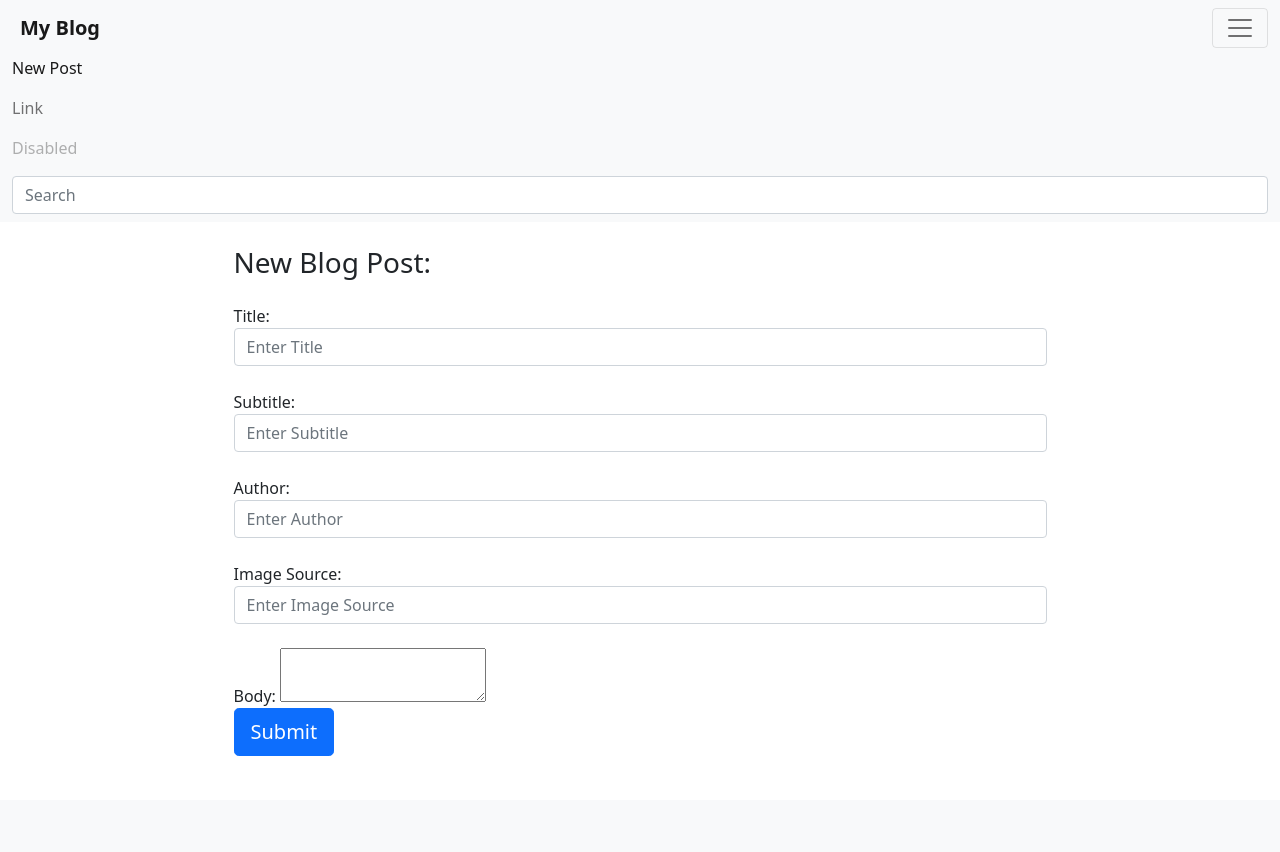
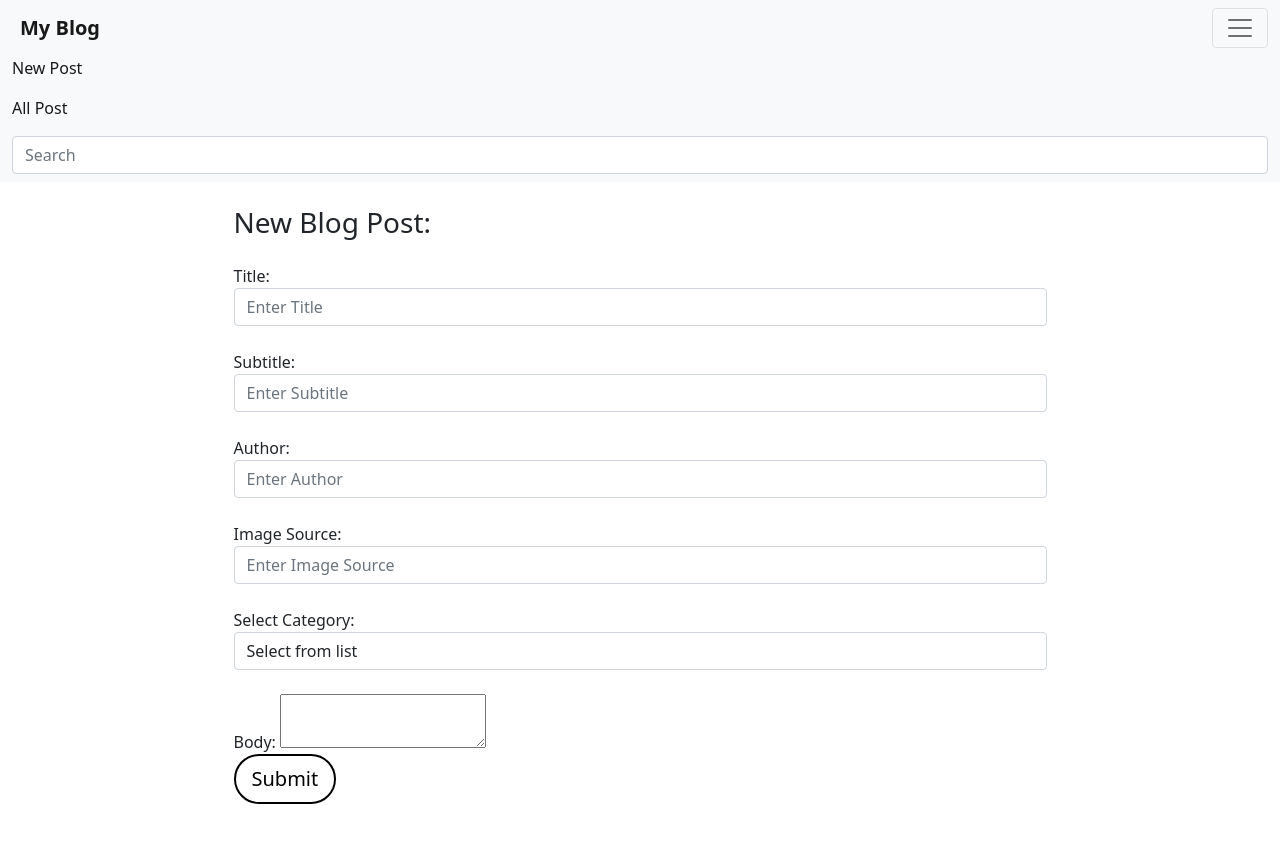
Before and after one commit to emrah-i/Python-Projects, a Flask app: template web/blog/templates/new.html in a window 1280 px wide, after a click that opens the changed part. Before the commit the page ends 756 px from the top, so only its background shows below. Run offline with Flask 3, Linux system fonts and the light colour scheme; the template is opened without the code that fills it, so the values that code supplies are empty; some libraries are stand-ins or nearby versions.

Commit message:
Created all posts page and homepage sidebar

```diff
--- a/web/blog/static/styles.css
+++ b/web/blog/static/styles.css
@@ -1,3 +1,16 @@
+.btn {
+    background-color: white;
+    color: black;
+    border: 2px solid black;
+    border-radius: 50px;
+}
+
+.btn:hover {
+    background-color: gray;
+    color: white;
+    border: 2px solid gray;
+}
+
 #main_img_div {
     width: 100%;
     height: 70vh;
--- a/web/blog/templates/layout.html
+++ b/web/blog/templates/layout.html
@@ -27,10 +27,7 @@
               <a class="nav-link active" aria-current="page" href="/new">New Post</a>
             </li>
             <li class="nav-item">
-              <a class="nav-link" href="#">Link</a>
-            </li>
-            <li class="nav-item">
-              <a class="nav-link disabled" href="#" tabindex="-1" aria-disabled="true">Disabled</a>
+              <a class="nav-link active" aria-current="page" href="/all">All Post</a>
             </li>
           </ul>
           <form>
--- a/web/blog/templates/new.html
+++ b/web/blog/templates/new.html
@@ -19,9 +19,16 @@ New Post
                 <input class="form-control" type="text" name="author" maxlength="100" placeholder="Enter Author" required><br>
                 <label for="img">Image Source: </label>
                 <input class="form-control" type="text" name="img" placeholder="Enter Image Source" required><br>
+                <label for="categories">Select Category: </label>
+                <select class="form-control" name="category" required>
+                    <option selected disabled>Select from list</option>
+                    {% for category in categories %}
+                    <option>{{ category }}</option>
+                    {% endfor %}
+                </select><br>
                 <label for="body">Body: </label>
                 <textarea name="body" id="editor" required></textarea><br>
-                <button type="submit" class="btn btn-lg btn-primary">Submit</button>
+                <button type="submit" id="new_post_button" class="btn btn-lg btn-primary mb-5">Submit</button>
             </form>
         </div>
     </div>
```
Also changed, not shown: web/blog/main.py (+7 -3 lines), web/blog/models.py (+10 -1 lines), web/blog/templates/all.html (+29 -0 lines), web/blog/templates/index.html (+23 -2 lines), web/blog/instance/blogs.db.
